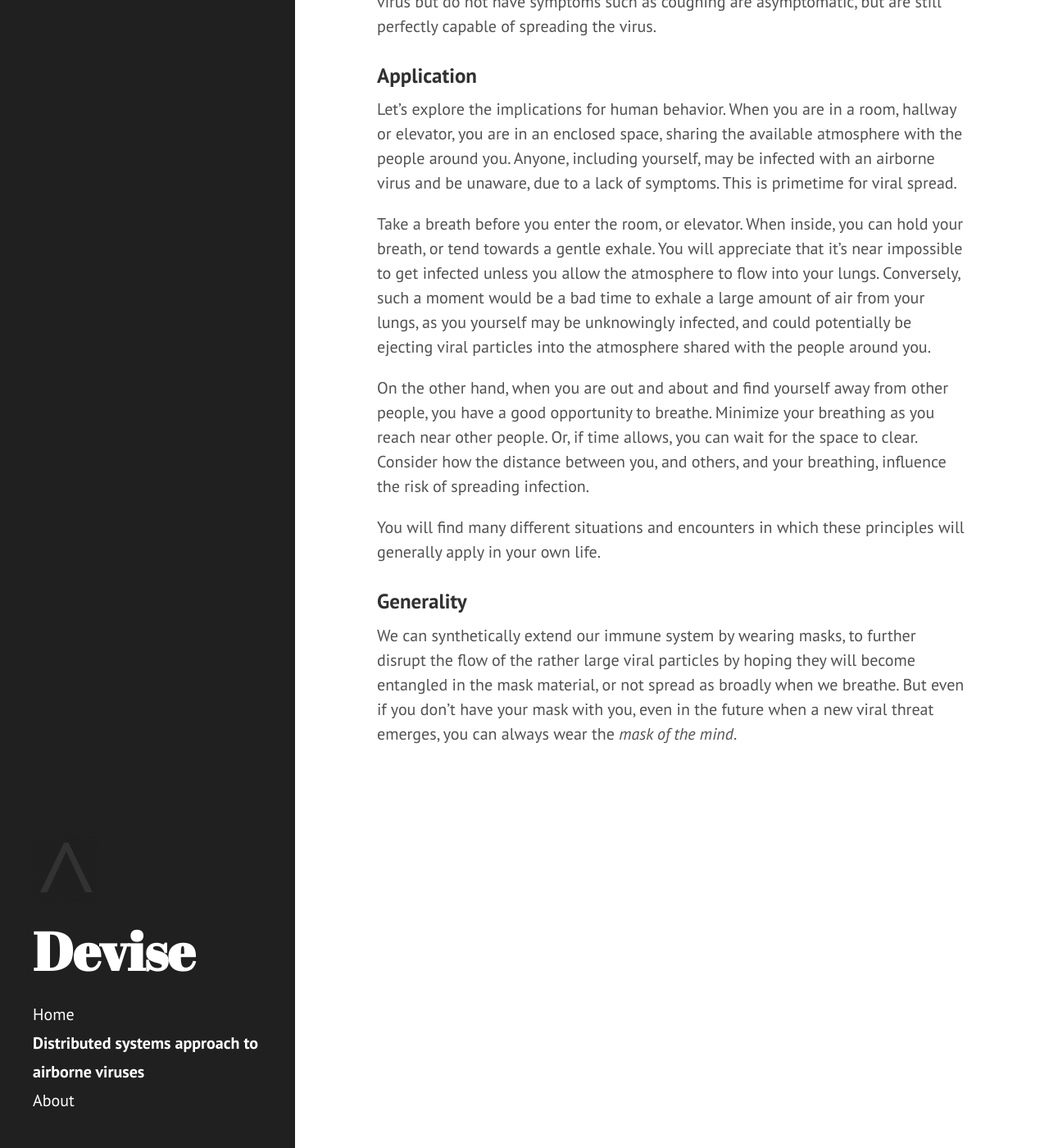
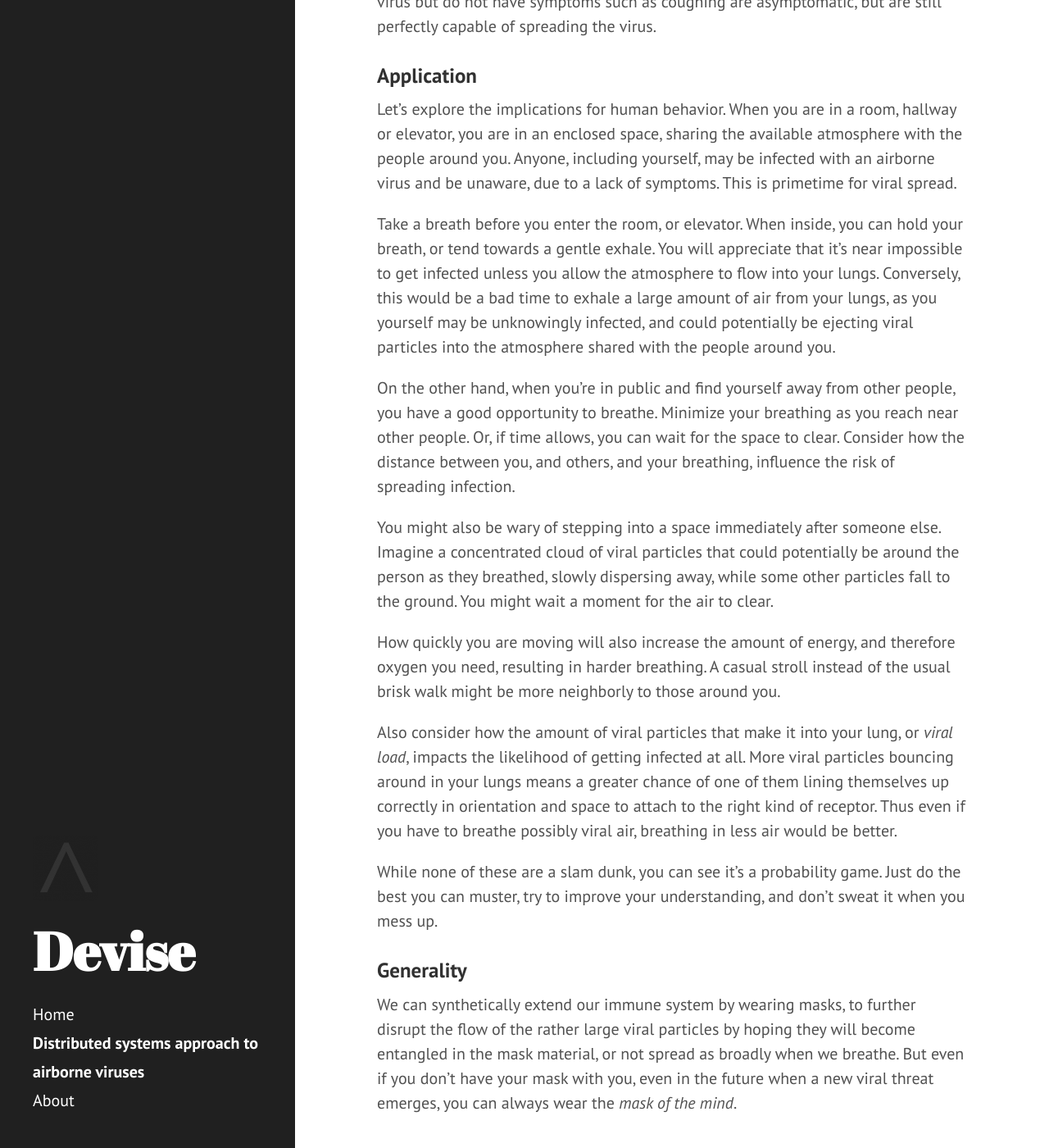
Before and after one commit to devisenyc/devisenyc.github.io, a Jekyll site: the page built from practice/mask.md, in a window 1280 px wide and 1400 px high, scrolled down 3506 px. Shown: the whole window at 82% size. Built offline with Jekyll 4.4.1, drawn with Linux system fonts in a browser that asks for light colours; some of the changed text lies outside the part shown.

Commit message:
mask: extend applications and various cleanup

```diff
--- a/practice/mask.md
+++ b/practice/mask.md
@@ -10,7 +10,7 @@ Gareth Idris
 
 ### Claim
 
-We can significantly reduce the spread of airborne viruses by teaching people how to develop an intuitive understanding of viral particle behaviors. This knowledge will inevitably lead to safer behaviors, resulting in less viral transmission. The reduction in viral replication rate is limited only by our ability to produce increasingly accurate models of viral particle dynamics, and communicate them efficiently to the public.
+We can significantly reduce the spread of airborne viruses by helping the people in our lives develop an intuitive understanding of viral particle behaviors. This knowledge will inevitably lead to safer behaviors, resulting in less viral transmission. The reduction in viral replication rate is limited only by our ability to produce increasingly accurate models of viral particle dynamics, and communicate them efficiently to those around us, and the public at large.
 
 ### Breathing
 
@@ -64,11 +64,17 @@ You may now appreciate that coughing is a special case of breathing. So of cours
 
 Let's explore the implications for human behavior. When you are in a room, hallway or elevator, you are in an enclosed space, sharing the available atmosphere with the people around you. Anyone, including yourself, may be infected with an airborne virus and be unaware, due to a lack of symptoms. This is primetime for viral spread.
 
-Take a breath before you enter the room, or elevator. When inside, you can hold your breath, or tend towards a gentle exhale. You will appreciate that it's near impossible to get infected unless you allow the atmosphere to flow into your lungs. Conversely, such a moment would be a bad time to exhale a large amount of air from your lungs, as you yourself may be unknowingly infected, and could potentially be ejecting viral particles into the atmosphere shared with the people around you.
+Take a breath before you enter the room, or elevator. When inside, you can hold your breath, or tend towards a gentle exhale. You will appreciate that it's near impossible to get infected unless you allow the atmosphere to flow into your lungs. Conversely, this would be a bad time to exhale a large amount of air from your lungs, as you yourself may be unknowingly infected, and could potentially be ejecting viral particles into the atmosphere shared with the people around you.
 
-On the other hand, when you are out and about and find yourself away from other people, you have a good opportunity to breathe. Minimize your breathing as you reach near other people. Or, if time allows, you can wait for the space to clear. Consider how the distance between you, and others, and your breathing, influence the risk of spreading infection.
+On the other hand, when you're in public and find yourself away from other people, you have a good opportunity to breathe. Minimize your breathing as you reach near other people. Or, if time allows, you can wait for the space to clear. Consider how the distance between you, and others, and your breathing, influence the risk of spreading infection.
 
-You will find many different situations and encounters in which these principles will generally apply in your own life.
+You might also be wary of stepping into a space immediately after someone else. Imagine a concentrated cloud of viral particles that could potentially be around the person as they breathed, slowly dispersing away, while some other particles fall to the ground. You might wait a moment for the air to clear.
+
+How quickly you are moving will also increase the amount of energy, and therefore oxygen you need, resulting in harder breathing. A casual stroll instead of the usual brisk walk might be more neighborly to those around you.
+
+Also consider how the amount of viral particles that make it into your lung, or *viral load*, impacts the likelihood of getting infected at all. More viral particles bouncing around in your lungs means a greater chance of one of them lining themselves up correctly in orientation and space to attach to the right kind of receptor. Thus even if you have to breathe possibly viral air, breathing in less air would be better.
+
+While none of these are a slam dunk, you can see it's a probability game. Just do the best you can muster, try to improve your understanding, and don't sweat it when you mess up.
 
 ### Generality
 
```
